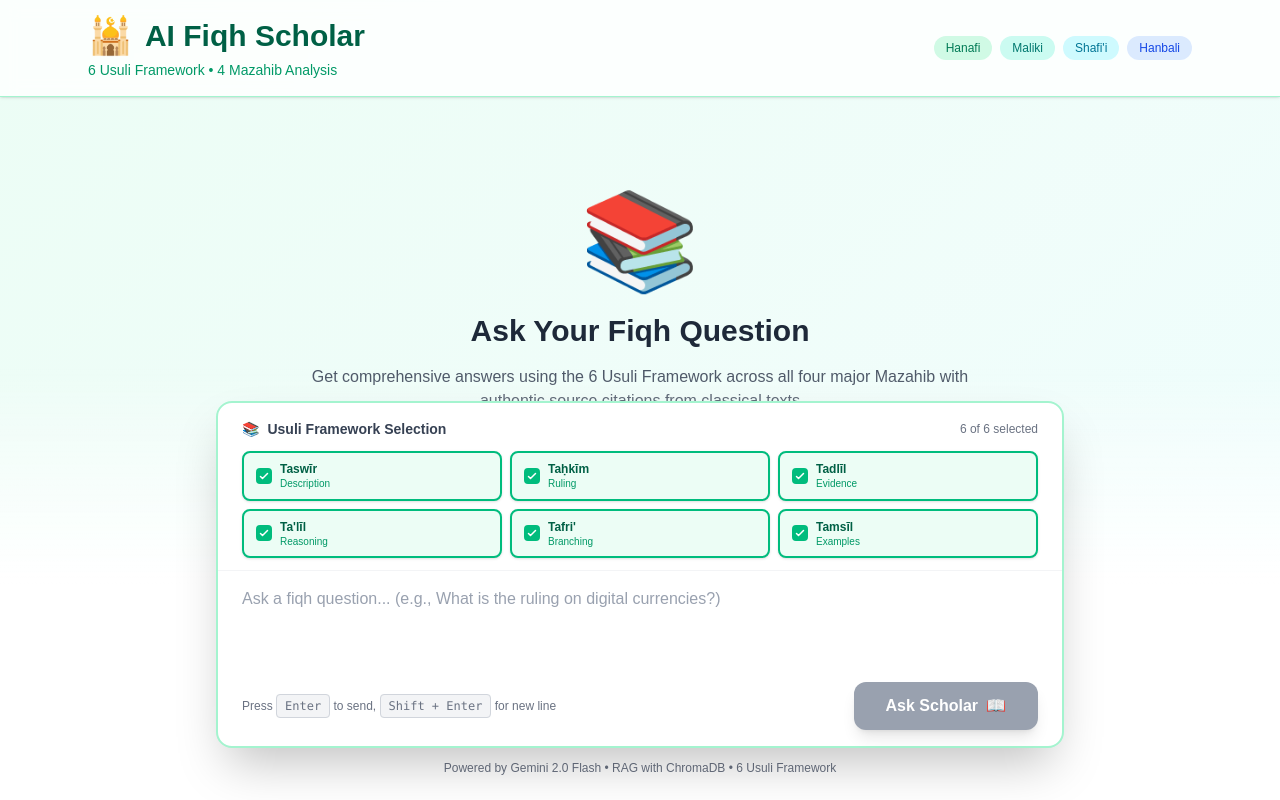
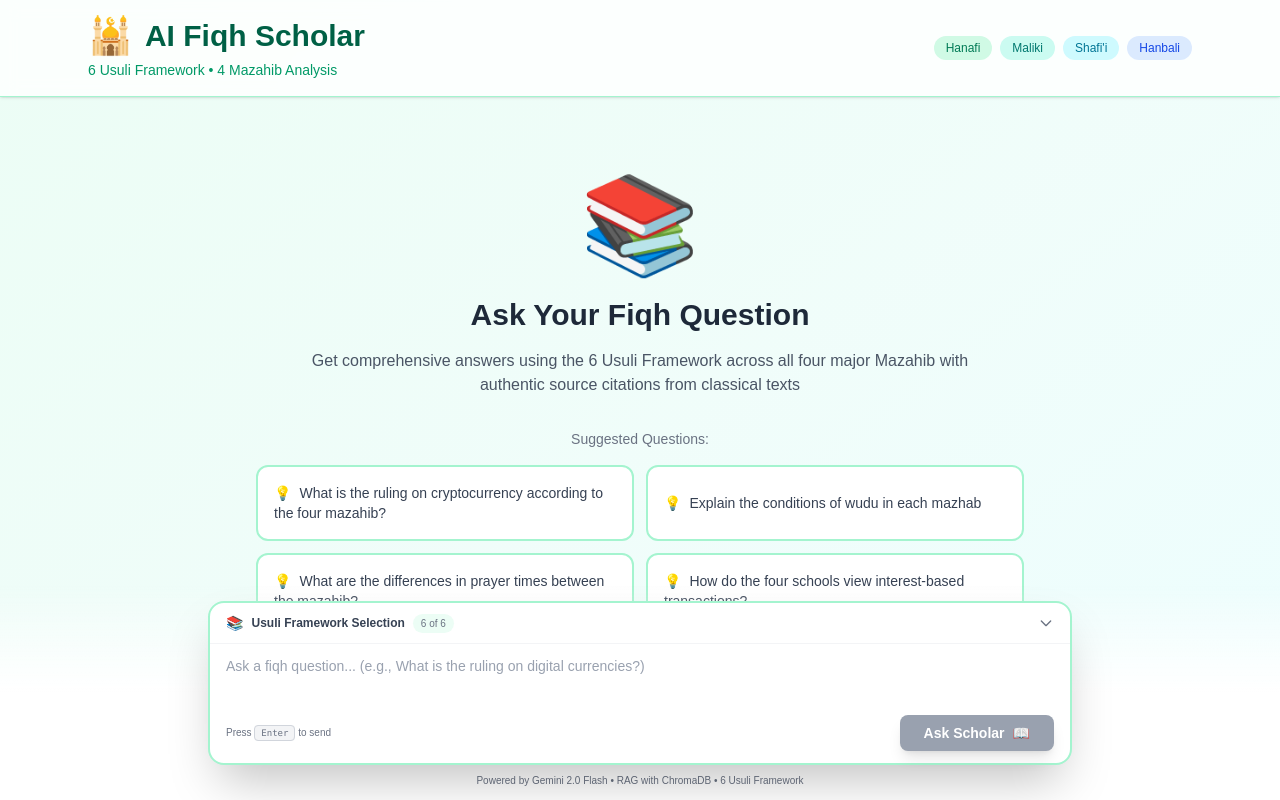
Before and after one commit to HarisAzhari/aifiqh-poc, a Next.js app: page / in a window 1280 px wide. Shown: the top 800 px of the page. Built offline with nearby package versions, Linux system fonts and the light colour scheme.

Commit message:
second commit

```diff
--- a/app/page.tsx
+++ b/app/page.tsx
@@ -27,6 +27,7 @@ export default function Home() {
   const [selectedFrameworks, setSelectedFrameworks] = useState<string[]>(
     frameworks.map(f => f.id) // All enabled by default
   )
+  const [isFrameworkDropdownOpen, setIsFrameworkDropdownOpen] = useState(false)
   const messagesEndRef = useRef<HTMLDivElement>(null)
 
   const scrollToBottom = () => {
@@ -158,9 +159,9 @@ export default function Home() {
         </div>
       </header>
 
-      <div className="max-w-6xl mx-auto px-6 py-8">
+      <div className="max-w-6xl mx-auto px-4 py-4">
         {/* Chat Messages */}
-        <div className="pb-96">
+        <div className="pb-64">
           {messages.length === 0 && !streamingContent && (
             <div className="text-center py-16">
               <div className="text-8xl mb-6">📚</div>
@@ -252,8 +253,8 @@ export default function Home() {
         </div>
 
         {/* Input Area - Fixed at bottom */}
-        <div className="fixed bottom-0 left-0 right-0 bg-gradient-to-t from-white via-white to-transparent pb-6 pt-8">
-          <div className="max-w-4xl mx-auto px-6">
+        <div className="fixed bottom-0 left-0 right-0 bg-gradient-to-t from-white via-white to-transparent pb-3 pt-4">
+          <div className="max-w-4xl mx-auto px-4">
             {error && (
               <div className="mb-4 bg-red-50 border-2 border-red-300 text-red-700 px-4 py-3 rounded-xl">
                 <p className="font-semibold">Error:</p>
@@ -263,18 +264,33 @@ export default function Home() {
 
             <form onSubmit={handleSubmit} className="relative">
               <div className="bg-white rounded-2xl shadow-2xl border-2 border-emerald-200 focus-within:border-emerald-400 transition">
-                {/* Framework Toggles */}
-                <div className="px-6 pt-4 pb-3 border-b border-gray-100">
-                  <div className="flex items-center justify-between mb-3">
-                    <label className="text-sm font-semibold text-gray-700 flex items-center gap-2">
-                      <span>📚</span>
-                      <span>Usuli Framework Selection</span>
-                    </label>
-                    <span className="text-xs text-gray-500">
-                      {selectedFrameworks.length} of 6 selected
+                {/* Framework Toggles - Dropdown */}
+                <div className="border-b border-gray-100">
+                  <button
+                    type="button"
+                    onClick={() => setIsFrameworkDropdownOpen(!isFrameworkDropdownOpen)}
+                    className="w-full px-4 py-2.5 flex items-center justify-between hover:bg-gray-50 transition"
+                  >
+                    <div className="flex items-center gap-2">
+                      <span className="text-sm">📚</span>
+                      <span className="text-xs font-semibold text-gray-700">Usuli Framework Selection</span>
+                      <span className="text-[10px] text-gray-500 bg-emerald-50 px-2 py-0.5 rounded-full">
+                        {selectedFrameworks.length} of 6
                       </span>
                     </div>
-                  <div className="grid grid-cols-2 md:grid-cols-3 gap-2">
+                    <svg
+                      className={`w-4 h-4 text-gray-500 transition-transform ${isFrameworkDropdownOpen ? 'rotate-180' : ''}`}
+                      fill="none"
+                      viewBox="0 0 24 24"
+                      stroke="currentColor"
+                    >
+                      <path strokeLinecap="round" strokeLinejoin="round" strokeWidth={2} d="M19 9l-7 7-7-7" />
+                    </svg>
+                  </button>
+
+                  {isFrameworkDropdownOpen && (
+                    <div className="px-4 pb-3 max-h-[30vh] overflow-y-auto">
+                      <div className="grid grid-cols-2 md:grid-cols-3 gap-1.5">
                         {frameworks.map((framework) => {
                           const isSelected = selectedFrameworks.includes(framework.id)
                           return (
@@ -284,7 +300,7 @@ export default function Home() {
                               onClick={() => toggleFramework(framework.id)}
                               disabled={loading}
                               className={`
-                            px-3 py-2 rounded-lg border-2 transition-all text-left text-xs
+                                px-2 py-1.5 rounded-md border transition-all text-left text-xs
                                 ${isSelected
                                   ? 'bg-emerald-50 border-emerald-500 text-emerald-800 shadow-sm'
                                   : 'bg-gray-50 border-gray-200 text-gray-500 hover:border-gray-300'
@@ -292,25 +308,25 @@ export default function Home() {
                                 ${loading ? 'opacity-50 cursor-not-allowed' : 'hover:shadow-md cursor-pointer'}
                               `}
                             >
-                          <div className="flex items-center gap-2">
+                              <div className="flex items-center gap-1.5">
                                 <div className={`
-                              w-4 h-4 rounded border-2 flex items-center justify-center transition-all
+                                  w-3 h-3 rounded border flex items-center justify-center transition-all flex-shrink-0
                                   ${isSelected
                                     ? 'bg-emerald-500 border-emerald-500'
                                     : 'bg-white border-gray-300'
                                   }
                                 `}>
                                   {isSelected && (
-                                <svg className="w-3 h-3 text-white" fill="none" viewBox="0 0 24 24" stroke="currentColor">
+                                    <svg className="w-2 h-2 text-white" fill="none" viewBox="0 0 24 24" stroke="currentColor">
                                       <path strokeLinecap="round" strokeLinejoin="round" strokeWidth={3} d="M5 13l4 4L19 7" />
                                     </svg>
                                   )}
                                 </div>
                                 <div className="flex-1 min-w-0">
-                              <div className={`font-semibold truncate ${isSelected ? 'text-emerald-800' : 'text-gray-600'}`}>
+                                  <div className={`font-semibold truncate text-[11px] ${isSelected ? 'text-emerald-800' : 'text-gray-600'}`}>
                                     {framework.id}
                                   </div>
-                              <div className={`text-[10px] ${isSelected ? 'text-emerald-600' : 'text-gray-400'}`}>
+                                  <div className={`text-[9px] ${isSelected ? 'text-emerald-600' : 'text-gray-400'}`}>
                                     {framework.subtitle}
                                   </div>
                                 </div>
@@ -320,13 +336,15 @@ export default function Home() {
                         })}
                       </div>
                     </div>
+                  )}
+                </div>
 
                 <textarea
                   value={question}
                   onChange={(e) => setQuestion(e.target.value)}
                   placeholder="Ask a fiqh question... (e.g., What is the ruling on digital currencies?)"
-                  className="w-full px-6 py-4 rounded-2xl resize-none focus:outline-none text-gray-800 placeholder-gray-400"
-                  rows={3}
+                  className="w-full px-4 py-3 rounded-2xl resize-none focus:outline-none text-gray-800 placeholder-gray-400 text-sm"
+                  rows={2}
                   disabled={loading}
                   onKeyDown={(e) => {
                     if (e.key === 'Enter' && !e.shiftKey) {
@@ -335,18 +353,18 @@ export default function Home() {
                     }
                   }}
                 />
-                <div className="flex items-center justify-between px-6 pb-4">
-                  <div className="text-xs text-gray-500">
-                    Press <kbd className="px-2 py-1 bg-gray-100 rounded border border-gray-300">Enter</kbd> to send, <kbd className="px-2 py-1 bg-gray-100 rounded border border-gray-300">Shift + Enter</kbd> for new line
+                <div className="flex items-center justify-between px-4 pb-3">
+                  <div className="text-[10px] text-gray-500 hidden sm:block">
+                    Press <kbd className="px-1.5 py-0.5 bg-gray-100 rounded border border-gray-300 text-[9px]">Enter</kbd> to send
                   </div>
                   <button
                     type="submit"
                     disabled={!question.trim() || loading}
-                    className="bg-emerald-600 text-white px-8 py-3 rounded-xl font-semibold hover:bg-emerald-700 disabled:bg-gray-400 disabled:cursor-not-allowed transition shadow-lg flex items-center gap-2"
+                    className="bg-emerald-600 text-white px-6 py-2 rounded-lg font-semibold hover:bg-emerald-700 disabled:bg-gray-400 disabled:cursor-not-allowed transition shadow-lg flex items-center gap-2 text-sm ml-auto"
                   >
                     {loading ? (
                       <>
-                        <div className="animate-spin h-5 w-5 border-2 border-white border-t-transparent rounded-full"></div>
+                        <div className="animate-spin h-4 w-4 border-2 border-white border-t-transparent rounded-full"></div>
                         <span>Analyzing...</span>
                       </>
                     ) : (
@@ -360,7 +378,7 @@ export default function Home() {
               </div>
             </form>
 
-            <p className="text-center text-xs text-gray-500 mt-3">
+            <p className="text-center text-[10px] text-gray-500 mt-2">
               Powered by Gemini 2.0 Flash • RAG with ChromaDB • 6 Usuli Framework
             </p>
           </div>
```
Lines whose indentation alone changed are shown as unchanged.
